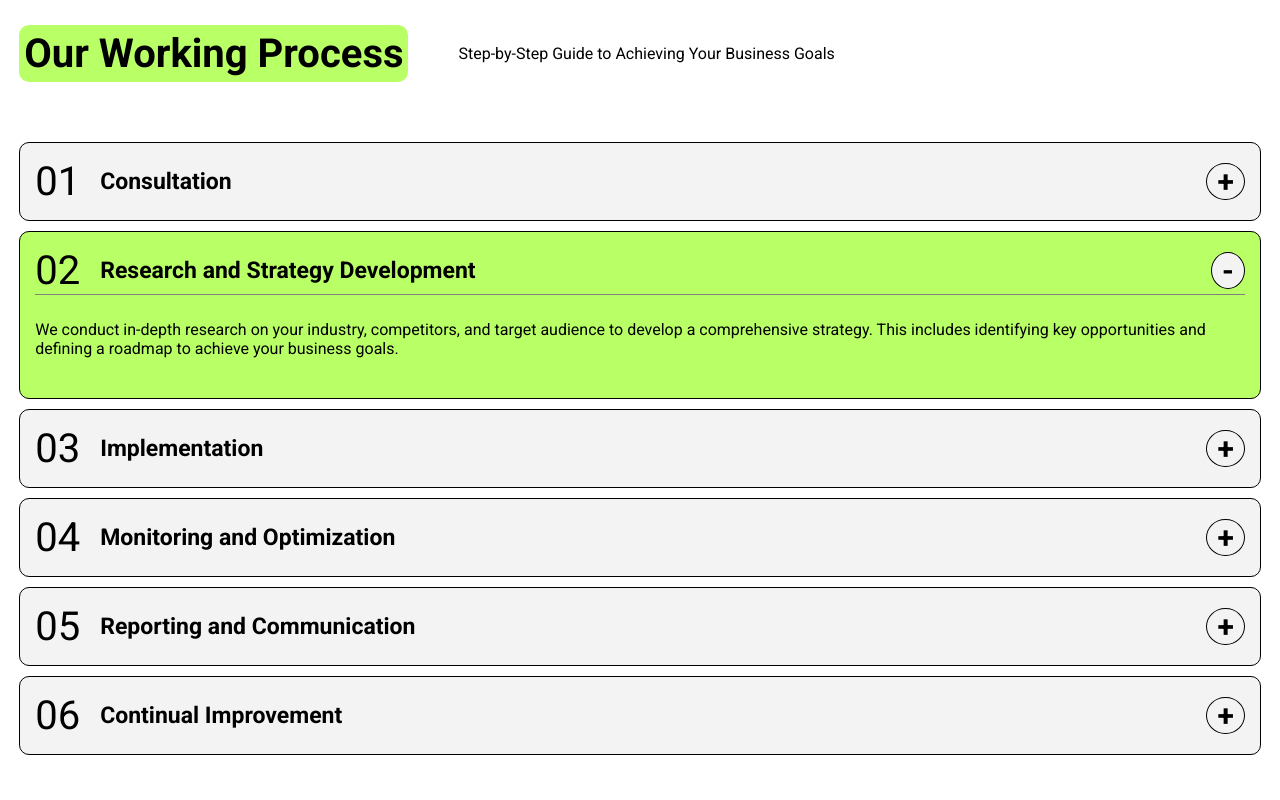
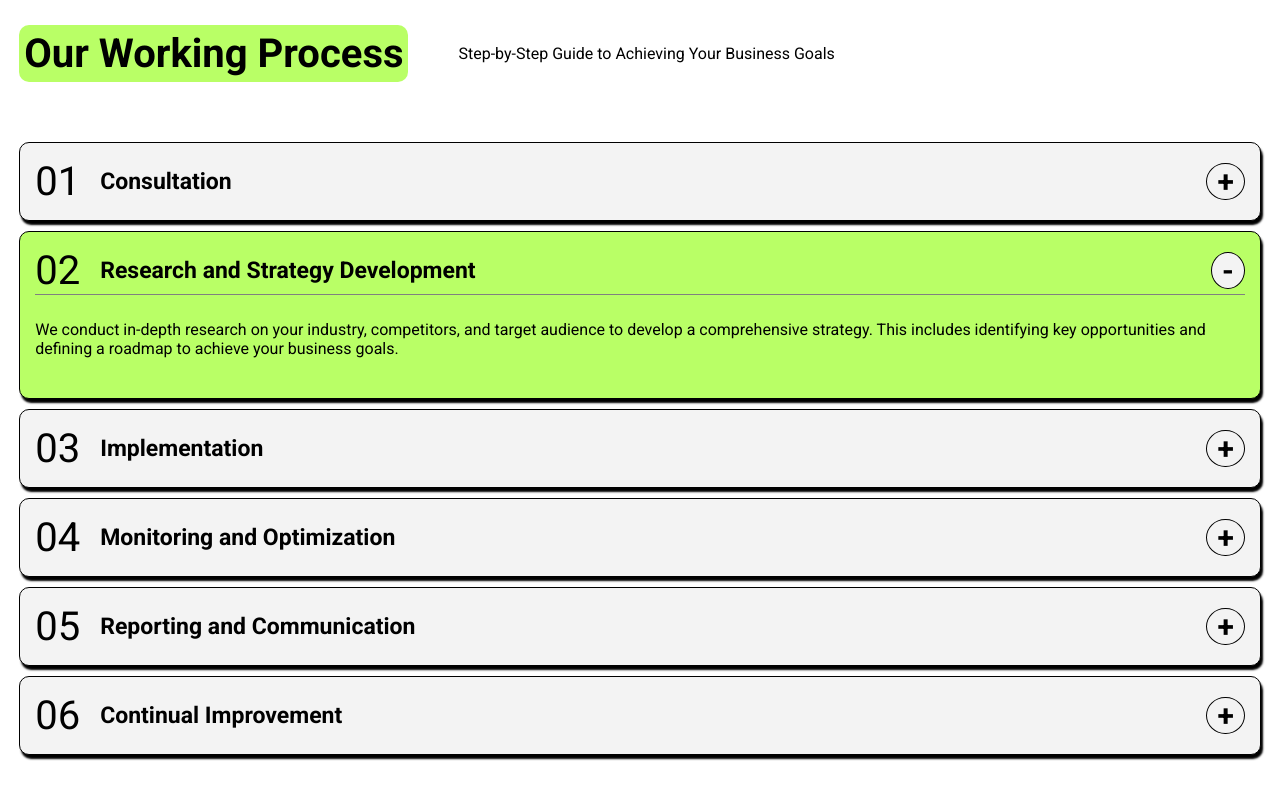
Before and after one commit to DOSSA-HASAN/Positivus, a React (Vite) app: page / in a window 1280 px wide. Shown: the part 2851-3651 px from the top of the page. Built offline with nearby package versions, Linux system fonts and the light colour scheme.

Commit message:
minor css add-ons

```diff
--- a/src/components/workingprocess/workingprocess.css
+++ b/src/components/workingprocess/workingprocess.css
@@ -23,6 +23,7 @@
     border: 1px solid light-dark(#000, #fff);
     width: 100%;
     transition: all 0.2s ease-in;
+    box-shadow: 2px 4px 2px #000;
 }
 
 .bg-green{
```
